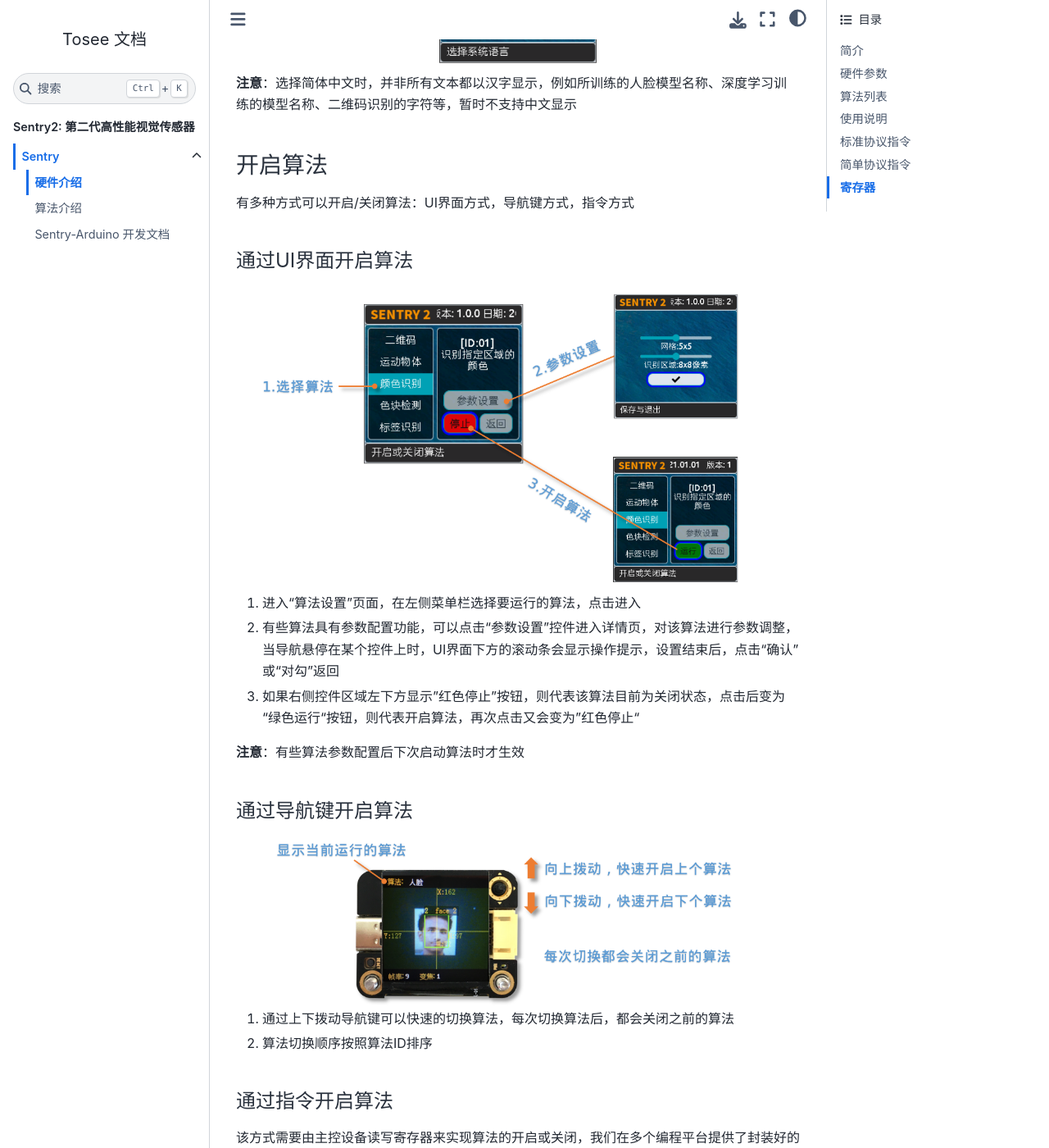
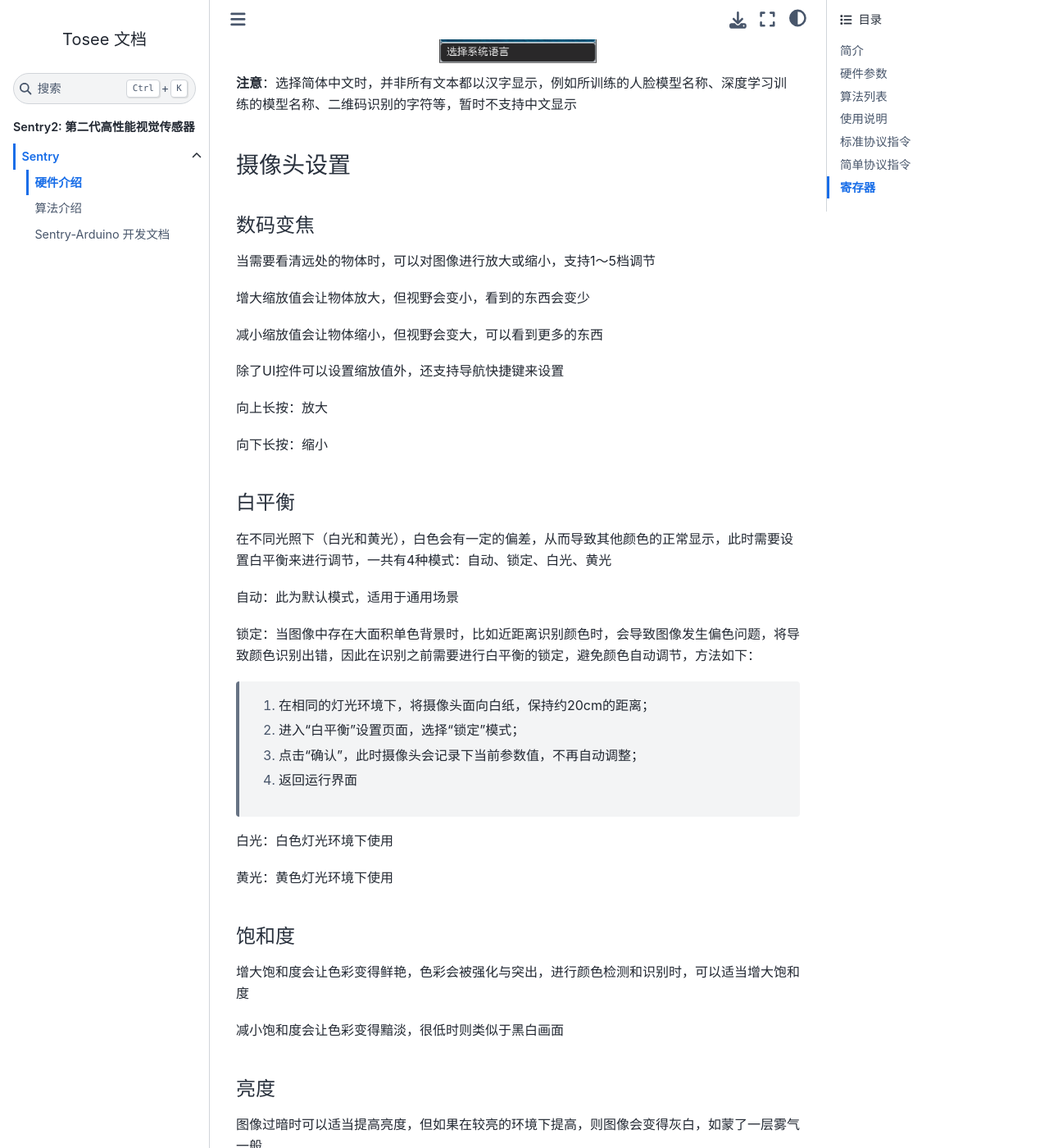
Before and after one commit to AITosee/Tosee-Docs, a Sphinx documentation site: the page built from docs/Sentry/Hardware/index.rst, in a window 1280 px wide and 1400 px high, scrolled down 11357 px. Shown: the whole window at 82% size. Built offline with Sphinx 7.4.7 and the Sphinx Book theme 1.1.4, drawn with Linux system fonts in a browser that asks for light colours; some of the changed text lies outside the part shown.

Commit message:
update hardware docs

```diff
--- a/docs/Sentry/Hardware/index.rst
+++ b/docs/Sentry/Hardware/index.rst
@@ -299,6 +299,77 @@ Sentry2支持2种系统语言：英语、简体中文。当系统语言发生变
 
 **注意**：选择简体中文时，并非所有文本都以汉字显示，例如所训练的人脸模型名称、深度学习训练的模型名称、二维码识别的字符等，暂时不支持中文显示
 
+摄像头设置
+************************
+
+数码变焦
+^^^^^^^^^^^^^^^^^^^^^^^^^^^^^^^^
+
+当需要看清远处的物体时，可以对图像进行放大或缩小，支持1～5档调节
+
+增大缩放值会让物体放大，但视野会变小，看到的东西会变少
+
+减小缩放值会让物体缩小，但视野会变大，可以看到更多的东西
+
+除了UI控件可以设置缩放值外，还支持导航快捷键来设置
+
+向上长按：放大
+
+向下长按：缩小
+
+白平衡
+^^^^^^^^^^^^^^^^^^^^^^^^^^^^^^^^
+
+在不同光照下（白光和黄光），白色会有一定的偏差，从而导致其他颜色的正常显示，此时需要设置白平衡来进行调节，一共有4种模式：自动、锁定、白光、黄光
+
+自动：此为默认模式，适用于通用场景
+
+锁定：当图像中存在大面积单色背景时，比如近距离识别颜色时，会导致图像发生偏色问题，将导致颜色识别出错，因此在识别之前需要进行白平衡的锁定，避免颜色自动调节，方法如下：
+
+    1. 在相同的灯光环境下，将摄像头面向白纸，保持约20cm的距离；
+    2. 进入“白平衡”设置页面，选择“锁定”模式；
+    3. 点击“确认”，此时摄像头会记录下当前参数值，不再自动调整；
+    4. 返回运行界面
+
+白光：白色灯光环境下使用
+
+黄光：黄色灯光环境下使用
+
+饱和度
+^^^^^^^^^^^^^^^^^^^^^^^^^^^^^^^^
+
+增大饱和度会让色彩变得鲜艳，色彩会被强化与突出，进行颜色检测和识别时，可以适当增大饱和度
+
+减小饱和度会让色彩变得黯淡，很低时则类似于黑白画面
+
+亮度
+^^^^^^^^^^^^^^^^^^^^^^^^^^^^^^^^
+
+图像过暗时可以适当提高亮度，但如果在较亮的环境下提高，则图像会变得灰白，如蒙了一层雾气一般
+
+当面对电脑屏幕等光源时，可以适当减小亮度
+
+对比度
+^^^^^^^^^^^^^^^^^^^^^^^^^^^^^^^^
+
+增大对比度会让相邻有色差的地方区分度更高，当进行黑白线条或二维码图案识别时，可以适当提高对比度
+
+减小对比度会让图像看起来黯淡
+
+锐化
+^^^^^^^^^^^^^^^^^^^^^^^^^^^^^^^^
+
+增大锐化会让边缘轮廓更清晰，细节更明显，但过高会产生噪点
+
+减小锐化图像会变得模糊
+
+曝光
+^^^^^^^^^^^^^^^^^^^^^^^^^^^^^^^^
+
+光线较强导致图像曝光时可以减小曝光值
+
+反之如果环境较暗则可以增大曝光值
+
 开启算法
 ************************
 
@@ -342,14 +413,17 @@ I2C模式可直接读写寄存器
 
 详细设置，请查询寄存器列表
 
-识别结果
+检测结果
 ************************
 
-当图像检测到目标物体后，会在图像中进行标识，各标识含义如下所示
+通过屏幕查看检测结果
+^^^^^^^^^^^^^^^^^^^^^^^^^^^^^^^^
+
+当图像检测到目标物体后，会在屏幕中进行标识，各标识含义如下所示
 
 .. image:: images/sentry2_vision_result.png
 
-通过指令读取结果
+通过指令读取检测结果
 ^^^^^^^^^^^^^^^^^^^^^^^^^^^^^^^^
 
 该方式需要由主控设备读写寄存器来读取结果，我们在多个编程平台提供了封装好的驱动库给用户使用
```
